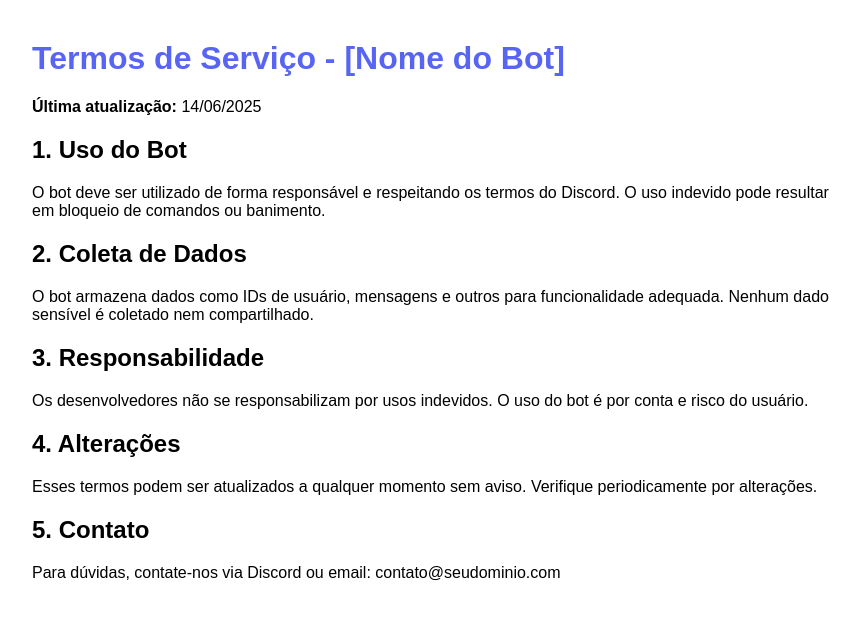
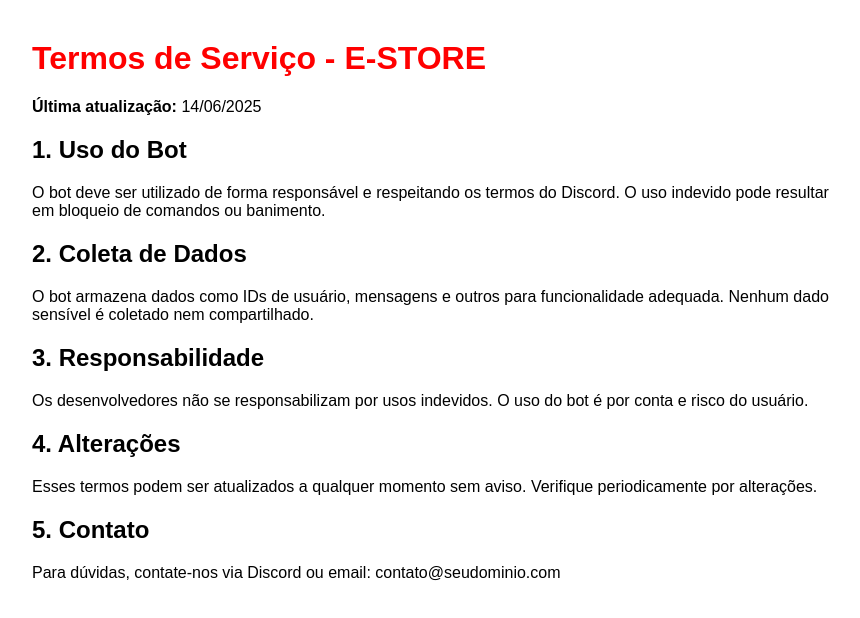
Before and after one commit to Aliciadlima/termos-de-servico, a plain HTML site: page index.html in a window 1280 px wide. Shown: the whole page, without its empty margins (8-868 px from the left). Drawn offline with Linux system fonts and the light colour scheme.

Commit message:
Update index.html

```diff
--- a/index.html
+++ b/index.html
@@ -3,14 +3,14 @@
 <head>
   <meta charset="UTF-8" />
   <meta name="viewport" content="width=device-width, initial-scale=1.0" />
-  <title>Termos de Serviço - Seu Bot</title>
+  <title>Termos de Serviço - E-STORE</title>
   <style>
     body { font-family: Arial, sans-serif; margin: 40px; max-width: 800px; }
-    h1 { color: #5865F2; }
+    h1 { color: red; } /* Texto vermelho */
   </style>
 </head>
 <body>
-  <h1>Termos de Serviço - [Nome do Bot]</h1>
+  <h1>Termos de Serviço - E-STORE</h1>
   <p><strong>Última atualização:</strong> 14/06/2025</p>
 
   <h2>1. Uso do Bot</h2>
```
